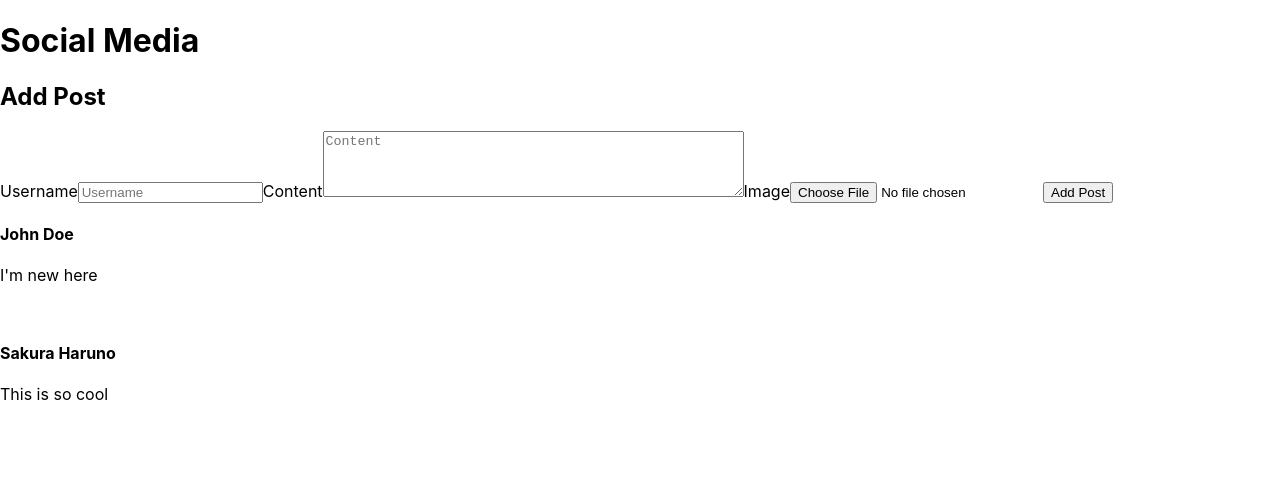
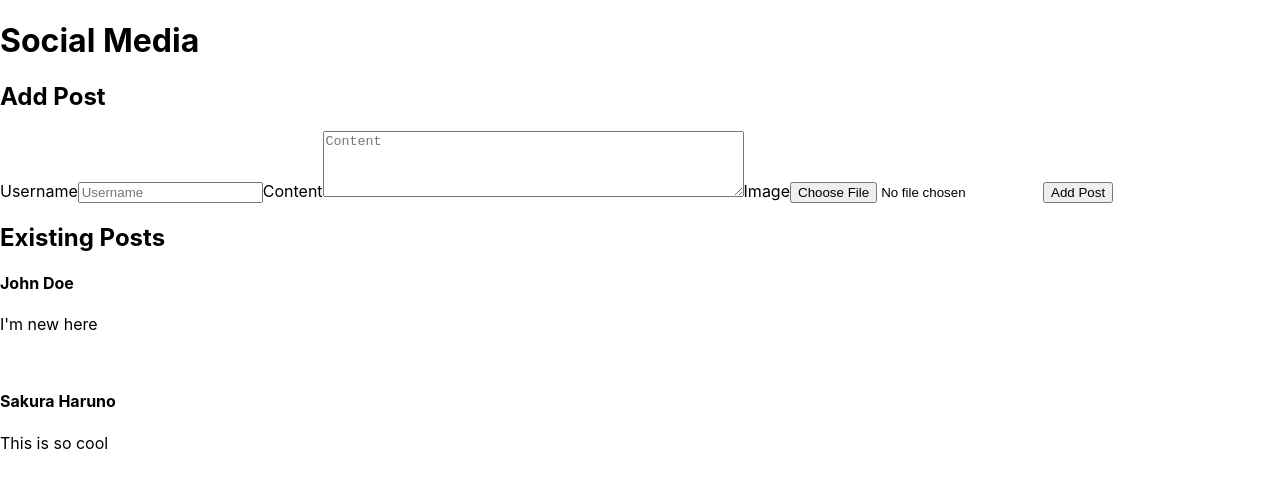
Before and after one commit to MackenzieJoyce/social-media, a Next.js app: page / in a window 1280 px wide. Shown: the top 488 px of the page. Built offline with nearby package versions, Linux system fonts and the light colour scheme.

Commit message:
Added a title to the posts section. Changed file name to reflect that this is the section of the page, not the mapping.

```diff
--- a/components/Post.tsx
+++ b/components/ExistingPosts.tsx
@@ -1,8 +1,9 @@
 import { data } from "../data";
 
-const Post = () => {
+const ExistingPosts = () => {
     return (
         <>
+            <h2>Existing Posts</h2>
             {data.map((post) => (
                 <div key={post.id}>
                     <h4>{post.username}</h4>
@@ -14,4 +15,4 @@ const Post = () => {
     );
 }
 
-export default Post
+export default ExistingPosts
--- a/pages/index.tsx
+++ b/pages/index.tsx
@@ -1,6 +1,6 @@
 import Head from 'next/head'
 import Header from '../components/Header'
-import Post from '../components/Post'
+import ExistingPosts from '../components/ExistingPosts'
 import AddPost from '../components/AddPost'
 import styles from '../styles/Home.module.css'
 
@@ -9,7 +9,7 @@ export default function Home() {
     <>
       <Header />
       <AddPost />
-      <Post />
+      <ExistingPosts />
     </>
   )
 }
```
